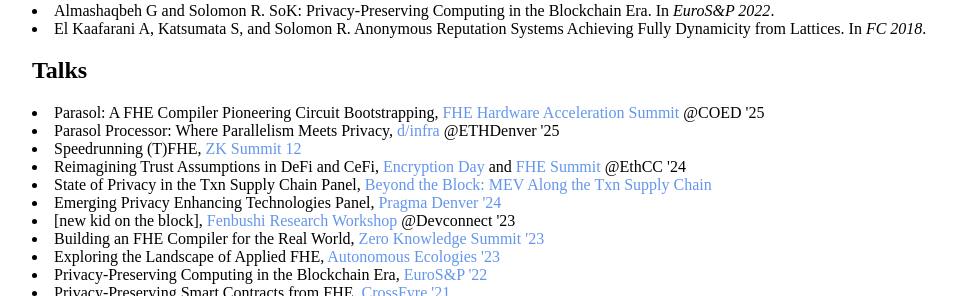
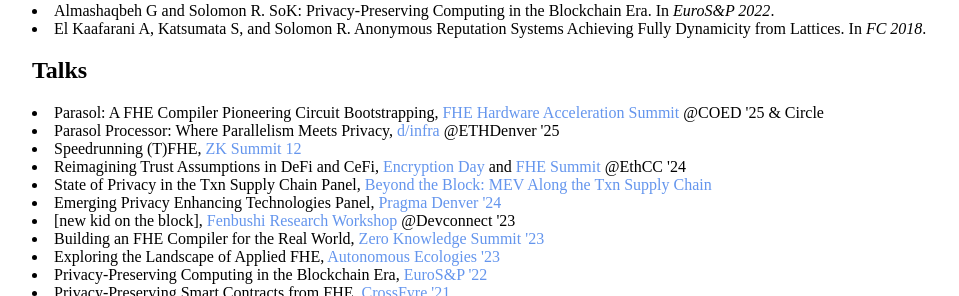
Before and after one commit to ravital/ravital.github.io, a Jekyll site: the page built from about/index.html, in a window 1280 px wide. Shown: the part 560-856 px from the top of the page, without its empty margins (160-1119 px from the left). Built offline with Jekyll 4.4.1, drawn with Linux system fonts in a browser that asks for light colours.

Commit message:
Update index.html

```diff
--- a/about/index.html
+++ b/about/index.html
@@ -23,7 +23,7 @@ title: About Ravital Solomon
 
 
 			<h2>Talks</h2>
-			<li>Parasol: A FHE Compiler Pioneering Circuit Bootstrapping, <a href="https://coedcon.github.io/index.html">FHE Hardware Acceleration Summit</a> @COED '25</li>
+			<li>Parasol: A FHE Compiler Pioneering Circuit Bootstrapping, <a href="https://coedcon.github.io/index.html">FHE Hardware Acceleration Summit</a> @COED '25 & Circle</li>
 			<li>Parasol Processor: Where Parallelism Meets Privacy, <a href="https://dinfra.xyz/">d/infra</a> @ETHDenver '25</li>
 			<li>Speedrunning (T)FHE, <a href="https://www.zksummit.com/">ZK Summit 12</a></li>
 			<li>Reimagining Trust Assumptions in DeFi and CeFi, <a href="https://v2.encryptionday.com/">Encryption Day</a> and <a href="https://www.fhesummit.com/">FHE Summit</a> @EthCC '24</li>
```
